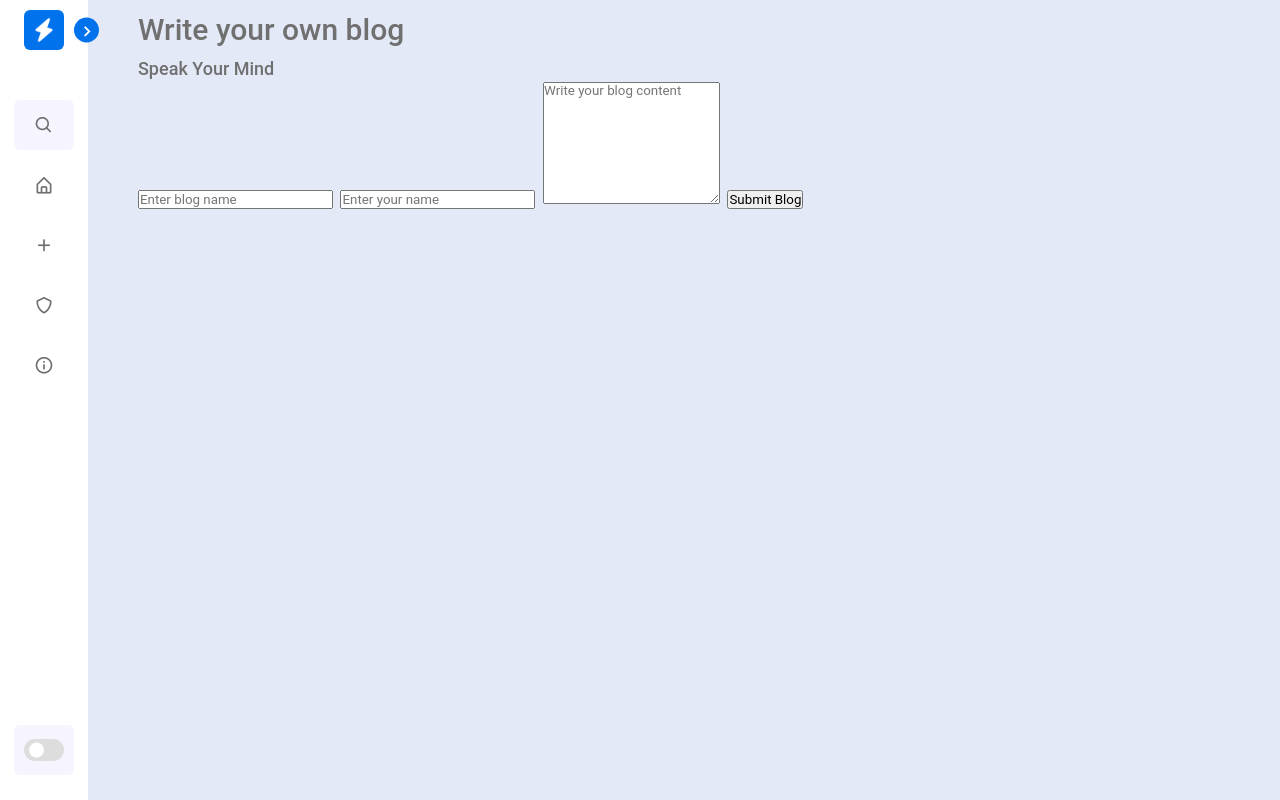
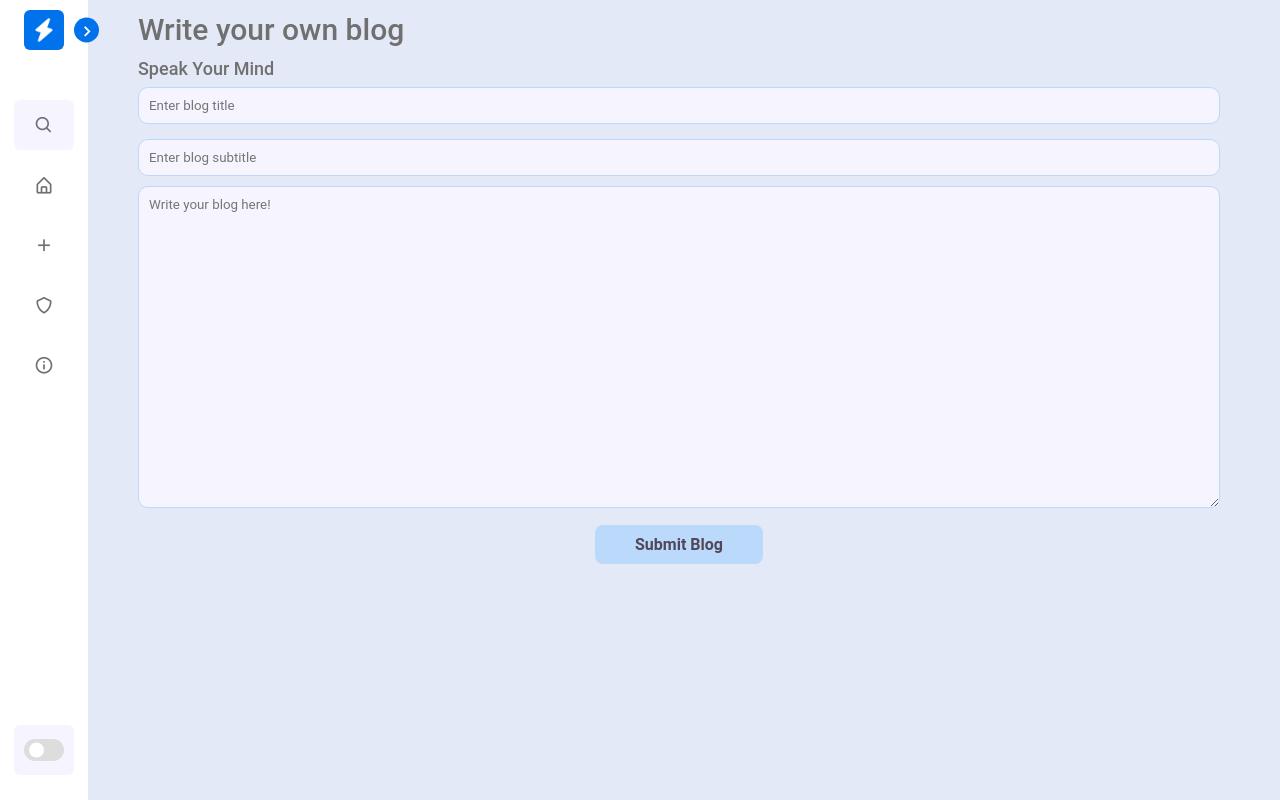
Before and after one commit to adarshvmanu/Flask-Blogging-Site, a Flask app: page /add in a window 1280 px wide. Run offline with Flask 3, Linux system fonts and the light colour scheme.

Commit message:
Admin Mode

```diff
--- a/app.py
+++ b/app.py
@@ -50,5 +50,10 @@ def add_blog():
         db.session.commit()
     return redirect(url_for('index'))
 
+@app.route('/admin')
+def admin():
+    all_blogs = blogpost.query.order_by(blogpost.date_created.desc()).all()
+    return render_template('admin.html', blogs=all_blogs)
+
 if __name__ == '__main__':
     app.run(debug=True)
--- a/static/css/styles.css
+++ b/static/css/styles.css
@@ -328,3 +328,34 @@ body.dark .home .text{
     width: 100%;
     max-width: 850px;
 }
+
+#blog-title,
+#blog-subtitle,
+#blog-content {
+    margin-bottom: 10px;
+    padding: 10px;
+    border-radius: 10px;
+    border: 1px solid var(--accent-color);
+    background-color: var(--primary-color-light);
+    width: 100%;
+    box-sizing: border-box;
+}
+
+#add-blog-button {
+    padding: 10px 40px;
+    outline: none;
+    border-width: initial;
+    border-style: none;
+    border-color: initial;
+    border-radius: 8px;
+    background-color: var(--accent-color);
+    color: #50475A;
+    font-weight: bold;
+    font-size: medium;
+}
+
+.button-container {
+    display: flex;
+    justify-content: center;
+    width: 100%;
+}
--- a/templates/add.html
+++ b/templates/add.html
@@ -5,11 +5,13 @@
         <div class="text">Write your own blog<p id="subtitle"><span style="font-size: large;">Speak Your Mind</span></p>
                     <form id="task-form" action="/add_blog" method="POST">
                         <div>
-                            <input type="text" id="blog-name" name="blog_title" placeholder="Enter blog name" required>
-                            <input type="text" id="blog-author" name="blog_subtitle" placeholder="Enter your name" required>
-                            <textarea id="blog-content" rows="8" name="blog_content"
-                                placeholder="Write your blog content" required></textarea>
+                            <input type="text" id="blog-title" name="blog_title" placeholder="Enter blog title" required>
+                            <input type="text" id="blog-subtitle" name="blog_subtitle" placeholder="Enter blog subtitle" required>
+                            <textarea id="blog-content" rows="20" name="blog_content"
+                                placeholder="Write your blog here!" required></textarea>
+                            <div class="button-container">
                             <button type="submit" id="add-blog-button">Submit Blog</button>
+                            </div>
                         </div>
                     </form>
         </div>
--- a/templates/index.html
+++ b/templates/admin.html
@@ -2,11 +2,11 @@
 {%block title%}Speak Your Mind{%endblock%}
 {%block content%}
     <section class="home">
-        <div class="text">See what others have to say</div>
+        <div class="text">Admin Mode</div>
         <br>
         {% for blog in blogs %}
         <a href="/{{ blog.id }}" style="text-decoration: none;">
-        <div class="blog-card">
+        <div class="blog-card" style="background-color: rgb(193, 255, 100)">
             <div class="blog-card-content">
                 <h2 class="title">{{ blog.blog_title }}</h2>
                 <h4 class="subtitle" style="margin-top: 6px;"><span style="font-weight:300;">{{ blog.blog_subtitle }}</h4>
```
Also changed, not shown: templates/blog.html (+7 -3 lines), instance/blogposts.db.
